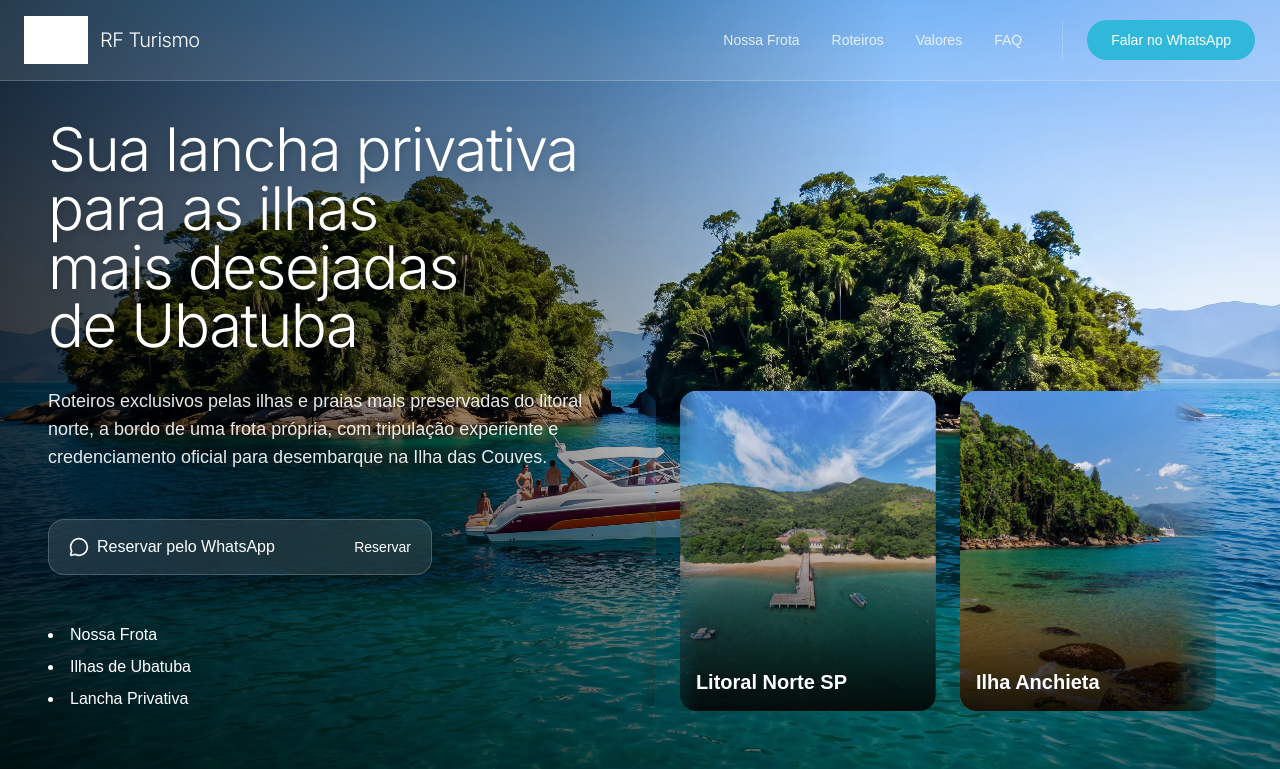
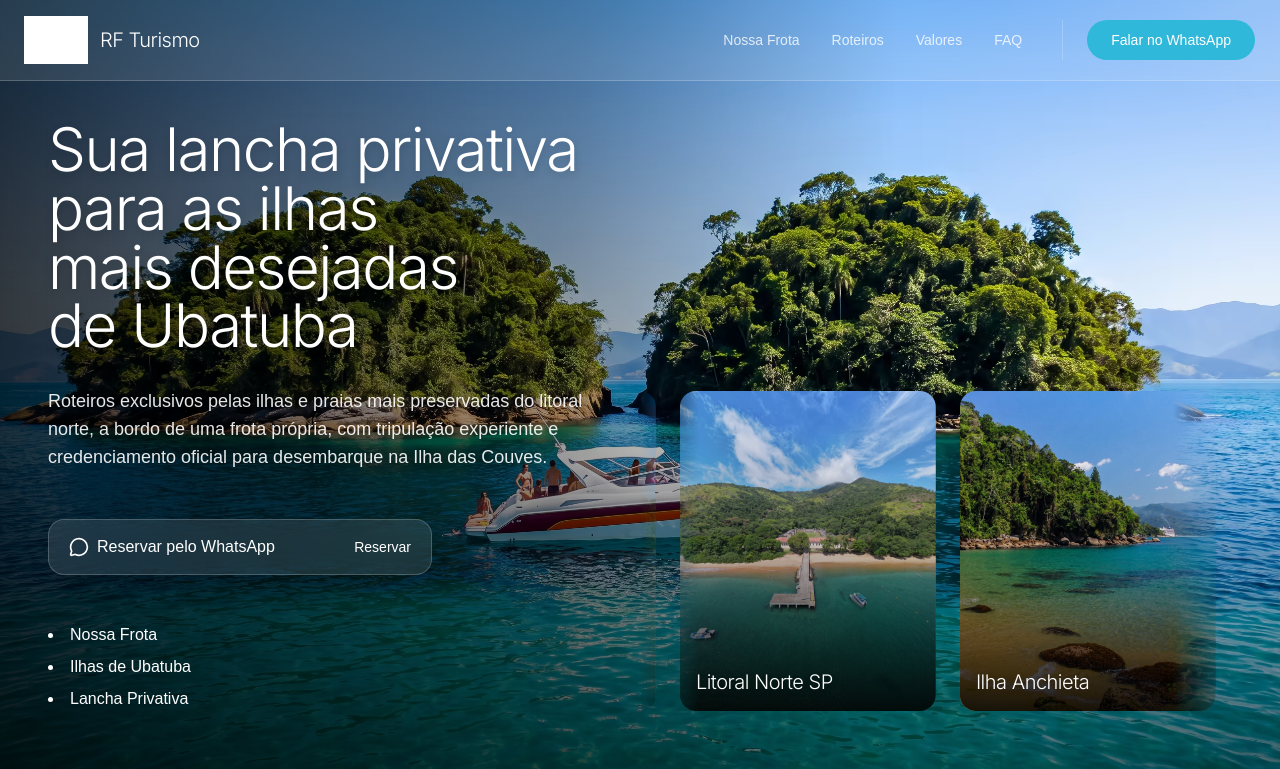
Before and after one commit to silvarodrigueswender30-del/RF-Turismo, a Next.js app: page / in a window 1280 px wide. Shown: the top 769 px of the page. Built offline with nearby package versions, Linux system fonts and the light colour scheme; grey boxes are pictures that could not be loaded.

Commit message:
style: atualiza fonte dos cards do carrossel para acompanhar titulo H1

```diff
--- a/src/components/sections/hero-section.tsx
+++ b/src/components/sections/hero-section.tsx
@@ -181,7 +181,7 @@ function MarqueeCard({ card }: { card: { title: string, imageUrl: string, alt: s
             <div className="absolute inset-0 bg-gradient-to-t from-black/90 via-black/20 to-transparent pointer-events-none" />
             {/* Label do card */}
             <div className="absolute bottom-4 left-4 right-4 text-white pointer-events-none">
-                <p className="font-bold text-sm sm:text-lg md:text-xl leading-tight drop-shadow-md group-hover:scale-105 transition-transform">
+                <p className="font-heading font-light tracking-[-0.025em] text-sm sm:text-lg md:text-xl leading-tight drop-shadow-md group-hover:scale-105 transition-transform">
                     {card.title}
                 </p>
             </div>
```
